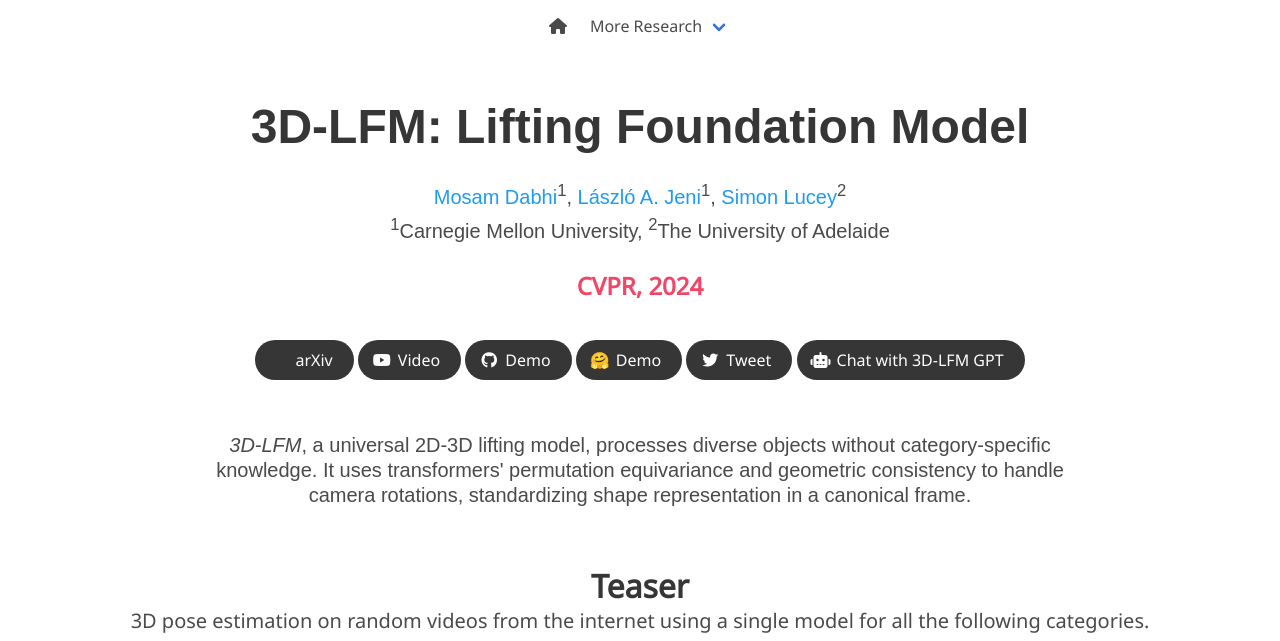
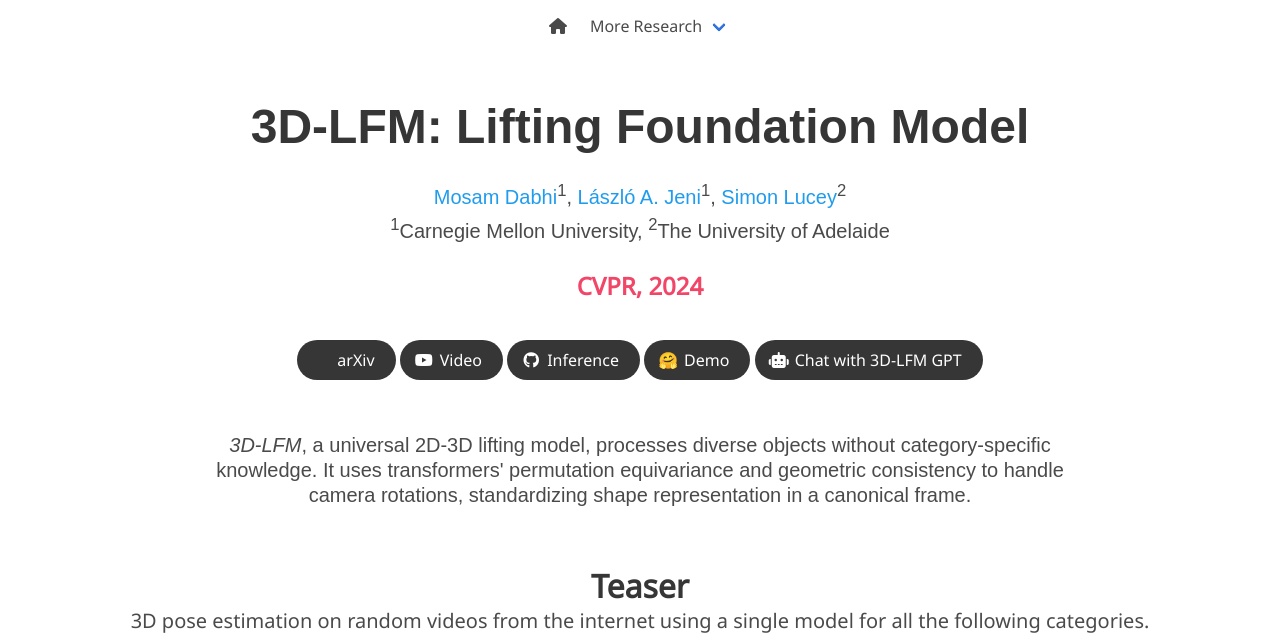
Before and after one commit to 3dlfm/3dlfm.github.io, a plain HTML site: page index.html in a window 1280 px wide. Shown: the top 641 px of the page. Drawn offline with nearby package versions, Linux system fonts and the light colour scheme; some icons are missing; a web font is replaced by a local one.

Commit message:
update index

```diff
--- a/index.html
+++ b/index.html
@@ -146,7 +146,7 @@
                   <span class="icon">
                       <i class="fab fa-github"></i>
                   </span>
-                  <span>Demo</span>
+                  <span>Inference</span>
                   </a>
               </span>
 
@@ -164,7 +164,7 @@
 
 
               <!-- Tweet link. -->
-              <span class="link-block">
+              <!-- <span class="link-block">
                 <a href="https://x.com/mosamdabhi/status/1744445352005292268?s=20"
                    class="external-link button is-normal is-rounded is-dark">
                   <span class="icon">
@@ -172,14 +172,13 @@
                   </span>
                   <span>Tweet</span>
                   </a>
-              </span>
+              </span>   -->
 
               <span class="link-block">
                 <a href="https://chat.openai.com/g/g-j5WPWfois-3d-lfm-ai"
                    class="external-link button is-normal is-rounded is-dark"
                    target="_blank" rel="noopener noreferrer">
                   <span class="icon">
-                      <!-- You can choose an icon that represents your GPT or use a default chat icon -->
                       <i class="fas fa-robot"></i>
                   </span>
                   <span>Chat with 3D-LFM GPT</span>
```
